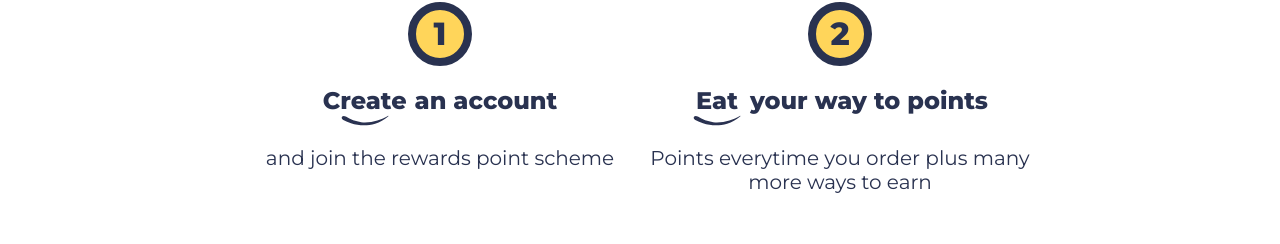
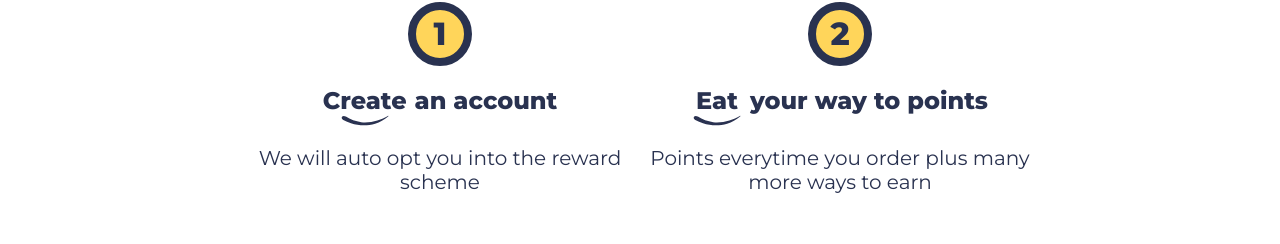
Before and after one commit to shan8851/lets-eat, a React (Create React App) app: page /tasty-points in a window 1280 px wide. Shown: the part 757-1001 px from the top of the page. Built offline with nearby package versions, Linux system fonts and the light colour scheme.

Commit message:
small copy tweaks

```diff
--- a/src/pages/TastyPoints.js
+++ b/src/pages/TastyPoints.js
@@ -58,7 +58,7 @@ export const TastyPoints = () => {
               </WordWithUndelineWithMargin>
               an account
             </HeaderMid>
-            <Copy>and join the rewards point scheme</Copy>
+            <Copy>We will auto opt you into the reward scheme</Copy>
           </Group>
           <Group>
             <Number>2</Number>
```
